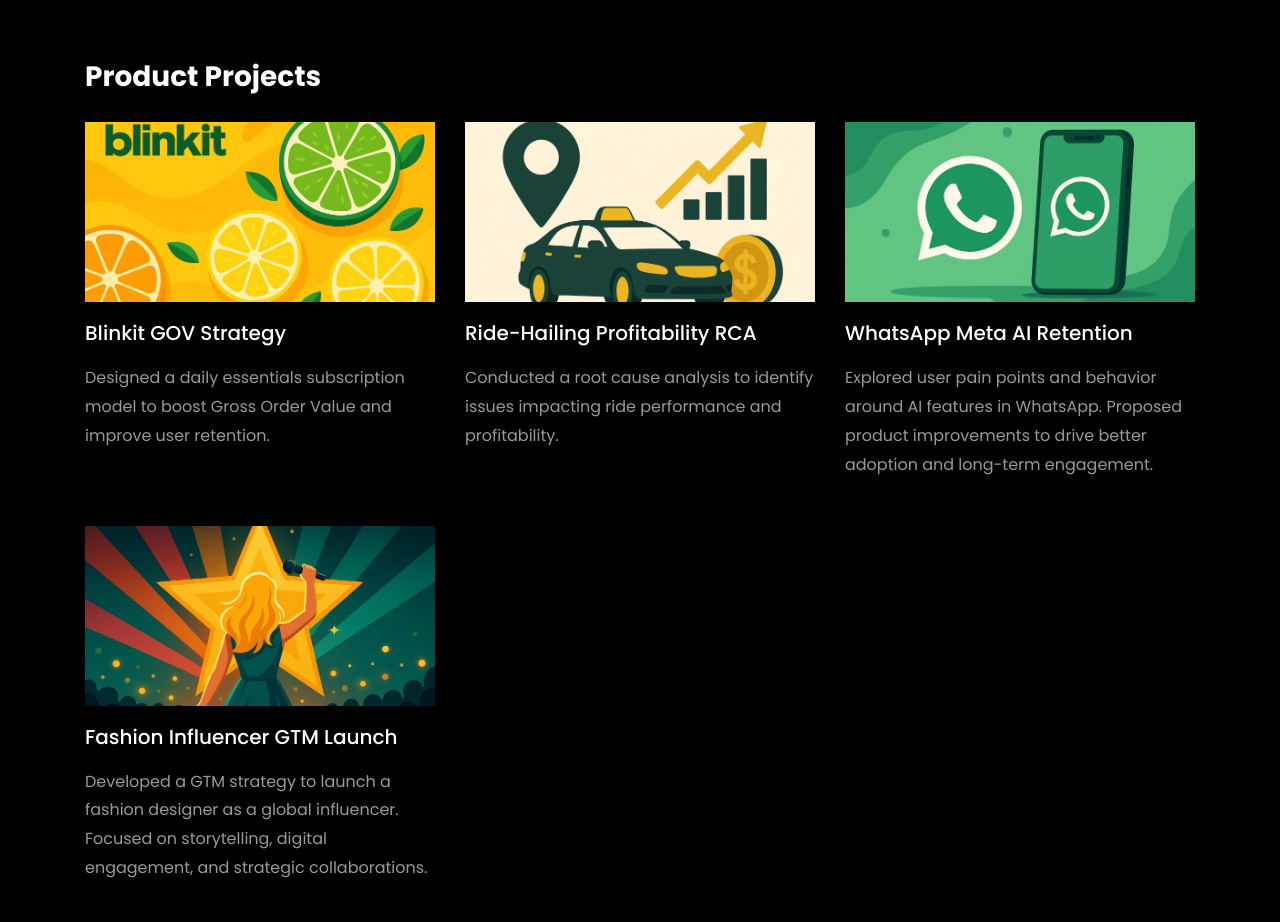
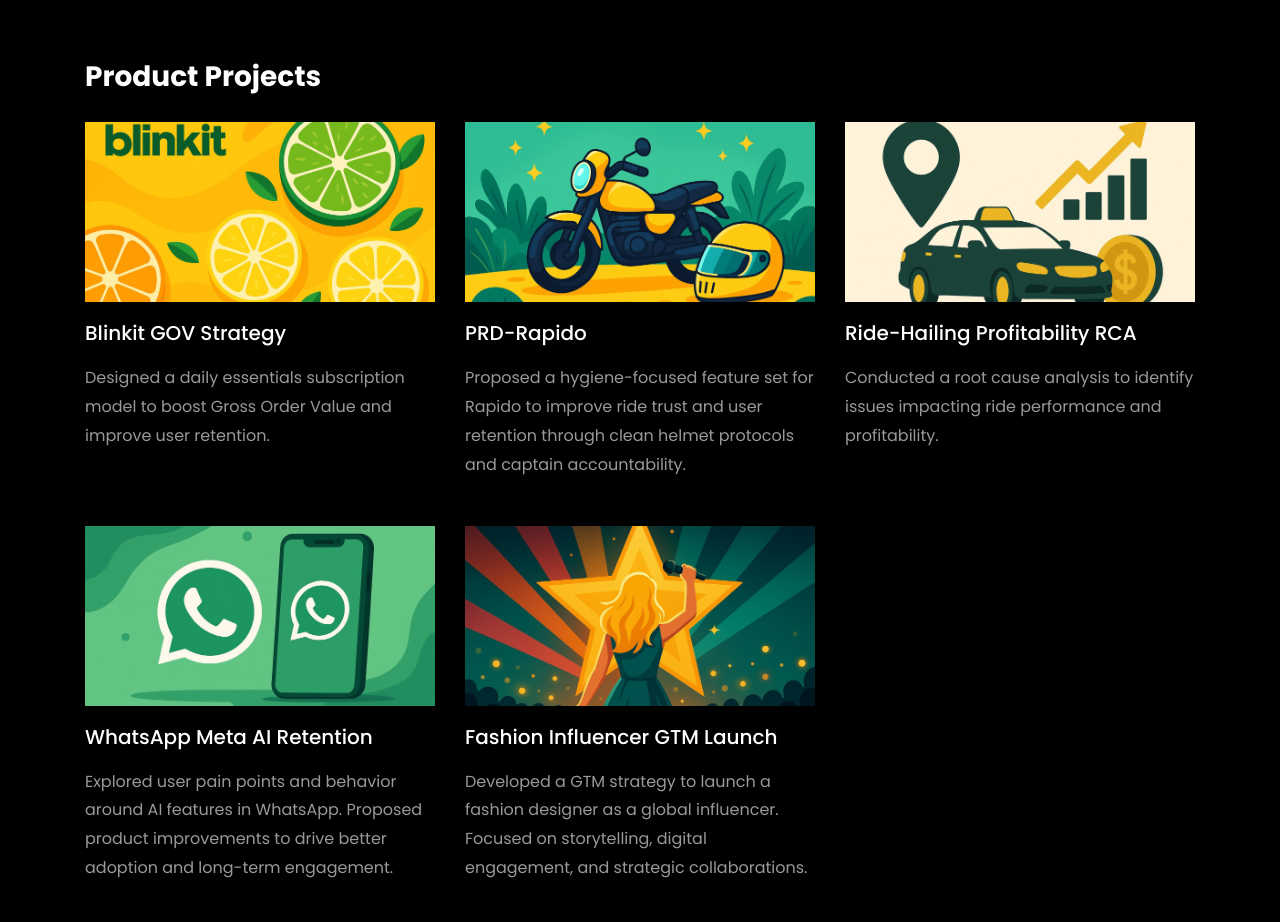
Before and after one commit to ADARSHPanchpuri/AdarshPanchuri.github.io, a plain HTML site: page index.html in a window 1280 px wide. Shown: the part 3340-4262 px from the top of the page. Drawn offline with Linux system fonts and the light colour scheme; files whose address does not match are found by name.

Commit message:
Update index.html

```diff
--- a/index.html
+++ b/index.html
@@ -450,6 +450,19 @@
 			  </div>
 			</div>
 
+			  <!-- Project 5 -->
+			<div class="col-md-4 d-flex ftco-animate">
+				<div class="blog-entry">
+				  <a href="https://docs.google.com/document/d/1-hPIhvIJ4KiMjTbsbECjEv8IpER0yjiu/edit?usp=drive_link&ouid=107255396509409851871&rtpof=true&sd=true" class="block-20 zoom-effect" style="background-image: url('images/prod_5.jpg');"></a>
+				  <div class="text mt-3 float-right d-block">
+					<h3 class="heading">
+					  <a href="https://docs.google.com/document/d/1-hPIhvIJ4KiMjTbsbECjEv8IpER0yjiu/edit?usp=drive_link&ouid=107255396509409851871&rtpof=true&sd=true">PRD-Rapido </a>
+					</h3>
+					<p>Proposed a hygiene-focused feature set for Rapido to improve ride trust and user retention through clean helmet protocols and captain accountability.</p>
+				  </div>
+				</div>
+			  </div>
+
 			<!-- Project 2 -->
 			<div class="col-md-4 d-flex ftco-animate">
 			  <div class="blog-entry">
```
